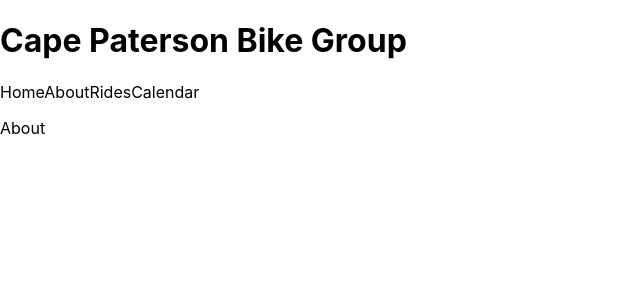
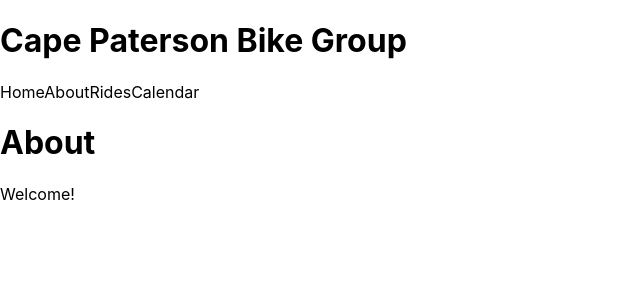
Before and after one commit to carolineleeper/cape-paterson-bikes, a Next.js app: page /about in a window 1280 px wide. Shown: the top 300 px of the page, without its empty margins (0-640 px from the left). Built offline with nearby package versions, Linux system fonts and the light colour scheme.

Commit message:
update about page

```diff
--- a/pages/about.js
+++ b/pages/about.js
@@ -1,7 +1,8 @@
 const About = () => {
 	return (
 		<>
-			<p>About</p>
+			<h1>About</h1>
+			<p>Welcome!</p>
 		</>
 	);
 };
```
